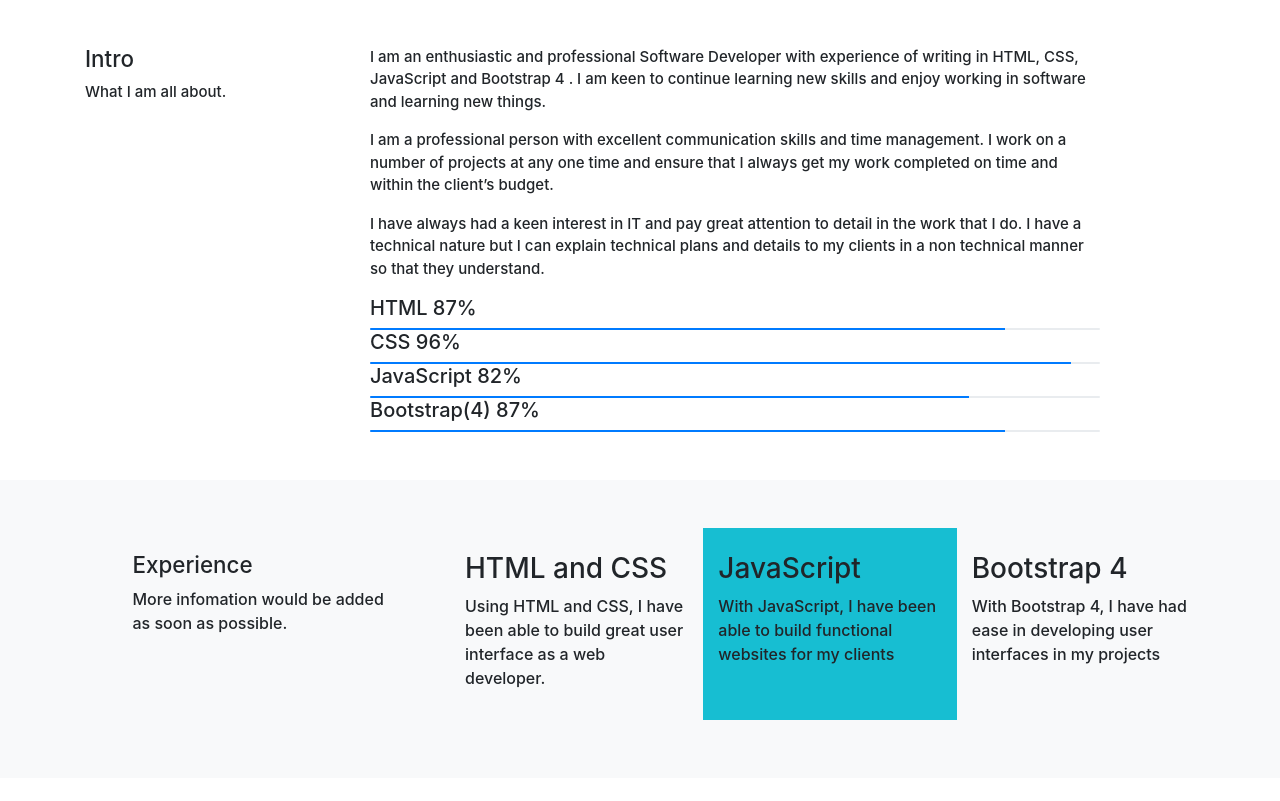
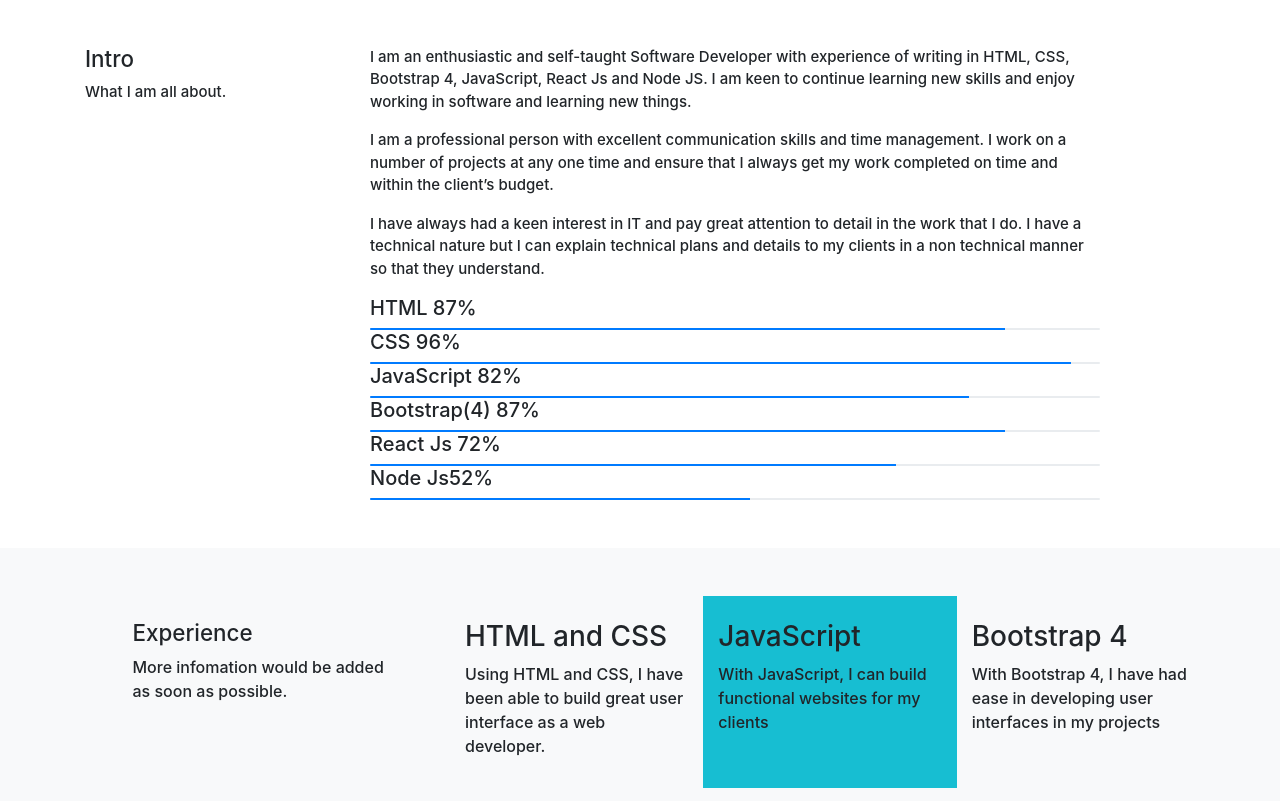
Before and after one commit to ituageorge/myPortfolio, a plain HTML site: page index.html in a window 1280 px wide. Shown: the part 415-1216 px from the top of the page. Drawn offline with nearby package versions, Linux system fonts and the light colour scheme.

Commit message:
edited my personal profile page

```diff
--- a/index.html
+++ b/index.html
@@ -77,7 +77,7 @@
           </div>
           <div class="col-sm-8 col-sm-offset-1">
             <div class="">
-                <p>  I am an enthusiastic and professional Software Developer with experience of writing in HTML, CSS, JavaScript and Bootstrap 4 .
+                <p>  I am an enthusiastic and self-taught Software Developer with experience of writing in HTML, CSS, Bootstrap 4, JavaScript, React Js and Node JS.
                   I am keen to continue learning new skills and enjoy working in software and learning new things. </p>
 
                <p> I am a professional person with excellent communication skills and time management.
@@ -113,6 +113,21 @@
                 <div class="progress-bar bg-color-base" role="progressbar" data-width="87" style="width: 87%;"></div>
               </div>
             </div>
+
+
+            <div class="progress-box">
+              <h5>React Js <span class="">72%</span></h5>
+              <div class="progress" style="opacity: 1; left: 0px;height: 2px;">
+                <div class="progress-bar bg-color-base" role="progressbar" data-width="72" style="width:72%;"></div>
+              </div>
+            </div>
+
+            <div class="progress-box">
+              <h5>Node Js<span class="">52%</span></h5>
+              <div class="progress" style="opacity: 1; left: 0px;height: 2px;">
+                <div class="progress-bar bg-color-base" role="progressbar" data-width="52" style="width:52%;"></div>
+              </div>
+            </div>
             <!-- End Progress Box -->
           </div>
         </div>
@@ -140,7 +155,7 @@
                  <!-- <div class="col-md-4 py-4"> -->
                 <div class="service-info">
                   <h3 class="">JavaScript</h3>
-                  <p class="">With JavaScript, I have been able to build functional websites for my clients</p>
+                  <p class="">With JavaScript, I can build functional websites for my clients</p>
                 </div>
               </div>
               <div class="col-md-4 py-4">
```
